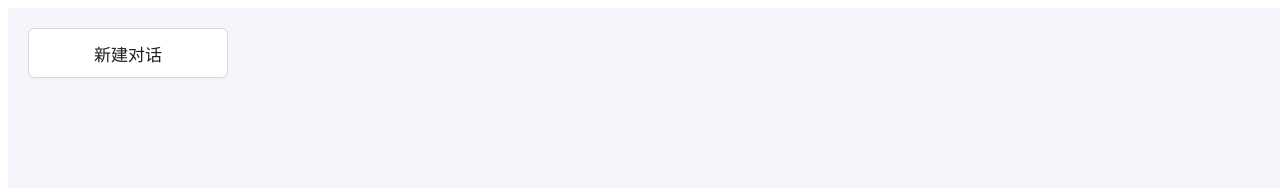
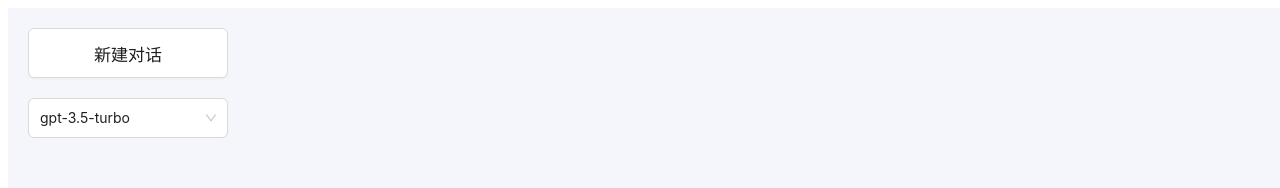
Before and after one commit to TeacherXin/xinAi, a Next.js app: page / in a window 1280 px wide. Shown: the top 188 px of the page. Built offline with nearby package versions, Linux system fonts and the light colour scheme.

Commit message:
增加模型选择和zustand状态管理

```diff
--- /dev/null
+++ b/components/modelSelect/index.module.css
@@ -0,0 +1,5 @@
+.select {
+    width: 200px;
+    height: 40px;
+    margin-top: 20px;
+}
--- /dev/null
+++ b/components/modelSelect/index.tsx
@@ -0,0 +1,18 @@
+import { Select } from 'antd';
+import * as React from 'react';
+import styles from './index.module.css';
+import { useModelStore } from './store';
+
+
+const ModelSelect: React.FunctionComponent = () => {
+    const modelStore = useModelStore();
+    const handleChange = (value: string) => {
+        modelStore.setModel(value);
+    }
+
+    return <Select value={modelStore?.model} onChange={handleChange} defaultValue="gpt-3.5-turbo" className={styles.select} options={[
+        { value: 'gpt-3.5-turbo', label: 'gpt-3.5-turbo' },
+      ]} />
+};
+
+export default ModelSelect;
--- /dev/null
+++ b/components/modelSelect/store.ts
@@ -0,0 +1,11 @@
+import { create } from 'zustand'
+
+interface ModelStore {
+  model: string;
+  setModel: (model: string) => void;
+}
+
+export const useModelStore = create<ModelStore>((set) => ({
+  model: 'gpt-3.5-turbo',
+  setModel: (model: string) => set({ model }),
+}))
--- a/package.json
+++ b/package.json
@@ -25,7 +25,8 @@
     "react-markdown": "^8.0.6",
     "react-syntax-highlighter": "^5.8.0",
     "rehype-highlight": "^7.0.2",
-    "remark-gfm": "^4.0.1"
+    "remark-gfm": "^4.0.1",
+    "zustand": "^5.0.4"
   },
   "devDependencies": {
     "@eslint/js": "^9.23.0",
--- a/pages/index.module.css
+++ b/pages/index.module.css
@@ -5,12 +5,9 @@
     height: 100vh;
 }
 .newSession {
-    position: absolute;
     width: 200px;
     height: 50px;
     font-size: 17px;
-    left: 20px;
-    top: 20px;
 }
 .bottom {
     width: 800px;
@@ -47,3 +44,14 @@
     font-weight: 400;
     padding: 15px;
 }
+
+.leftList {
+    position: absolute;
+    padding: 20px;
+    width: 200px;
+    display: flex;
+    flex-wrap: wrap;
+    height: 100%;
+    left: 0;
+    flex-direction: column;
+}
--- a/pages/index.tsx
+++ b/pages/index.tsx
@@ -2,6 +2,7 @@ import React, { useState } from "react"
 import styles from './index.module.css'
 import { Button, Input } from 'antd';
 import DialogCard, { Chat } from "../components/dialogCard";
+import ModelSelect from "../components/modelSelect";
 
 const { TextArea } = Input;
 function HomePage() {
@@ -41,9 +42,12 @@ function HomePage() {
     }
     return <div className={styles.root}>
         <div className={styles.main}>
-            <Button className={styles.newSession} onClick={() => {
-                setChatList([])
-            }}>新建对话</Button>
+            <div className={styles.leftList}>
+                <Button className={styles.newSession} onClick={() => {
+                    setChatList([])
+                }}>新建对话</Button>
+                <ModelSelect />
+            </div>
             <DialogCard chatList={chatList} loading={loading}/>
             <div className={styles.bottom}>
                 <TextArea className={styles.textArea} style={{width: 800, height: 150}} value={message} onChange={(e) => {
```
Also changed, not shown: 1 other file (tests, documents, lock files or other folders).
